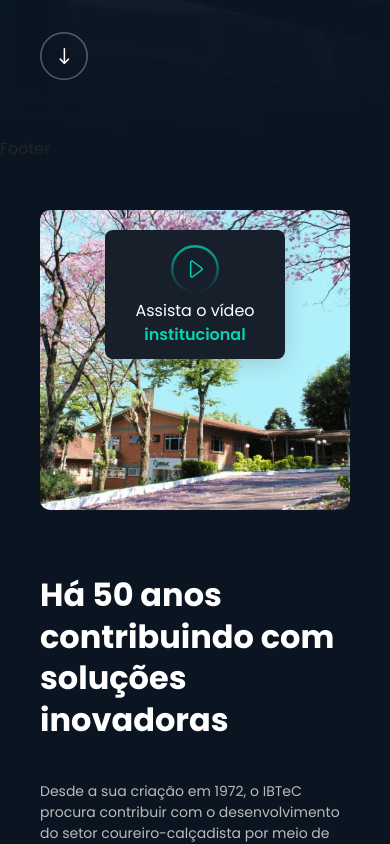
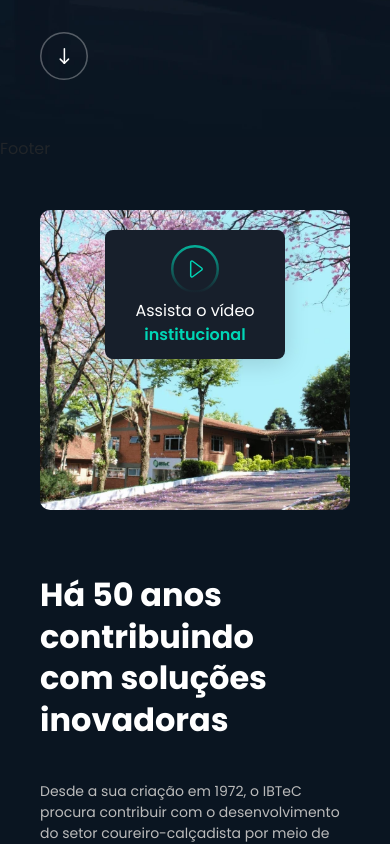
Before and after one commit to wesleyeagles/ibtec, a React (Vite) app: page /inicio in a window 390 px wide. Shown: the part 463-1307 px from the top of the page. Built offline with nearby package versions, Linux system fonts and the light colour scheme.

Commit message:
#02 - Homepage - /inicio
[x] Fixar h2

```diff
--- a/src/Pages/Home/Pages.Home.Styles.scss
+++ b/src/Pages/Home/Pages.Home.Styles.scss
@@ -177,7 +177,7 @@
 			}
 
             @media screen and (max-width: 600px) {
-				inline-size: 100%;
+				inline-size: 90%;
                 font-size: 32px;
 			}
 		}
```
